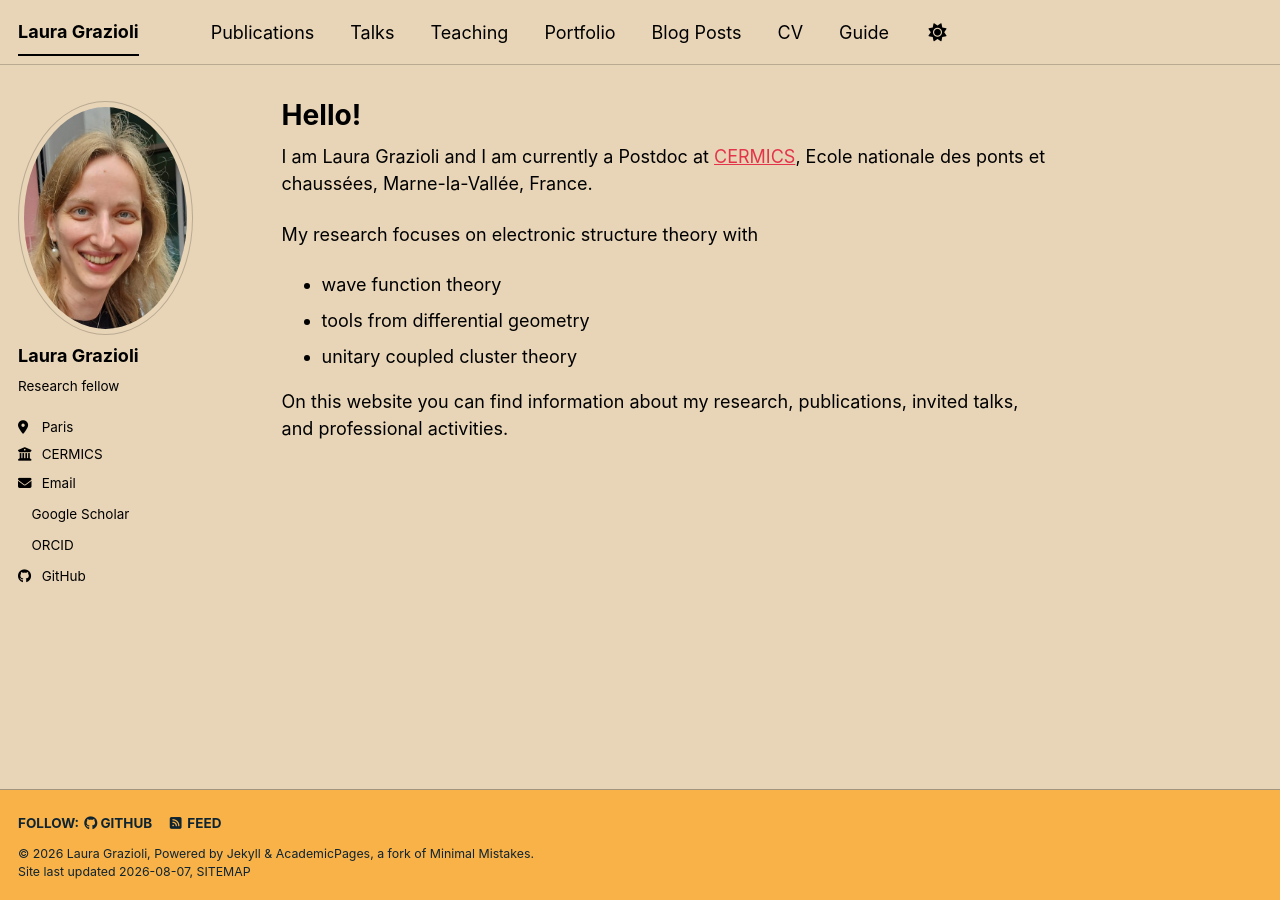
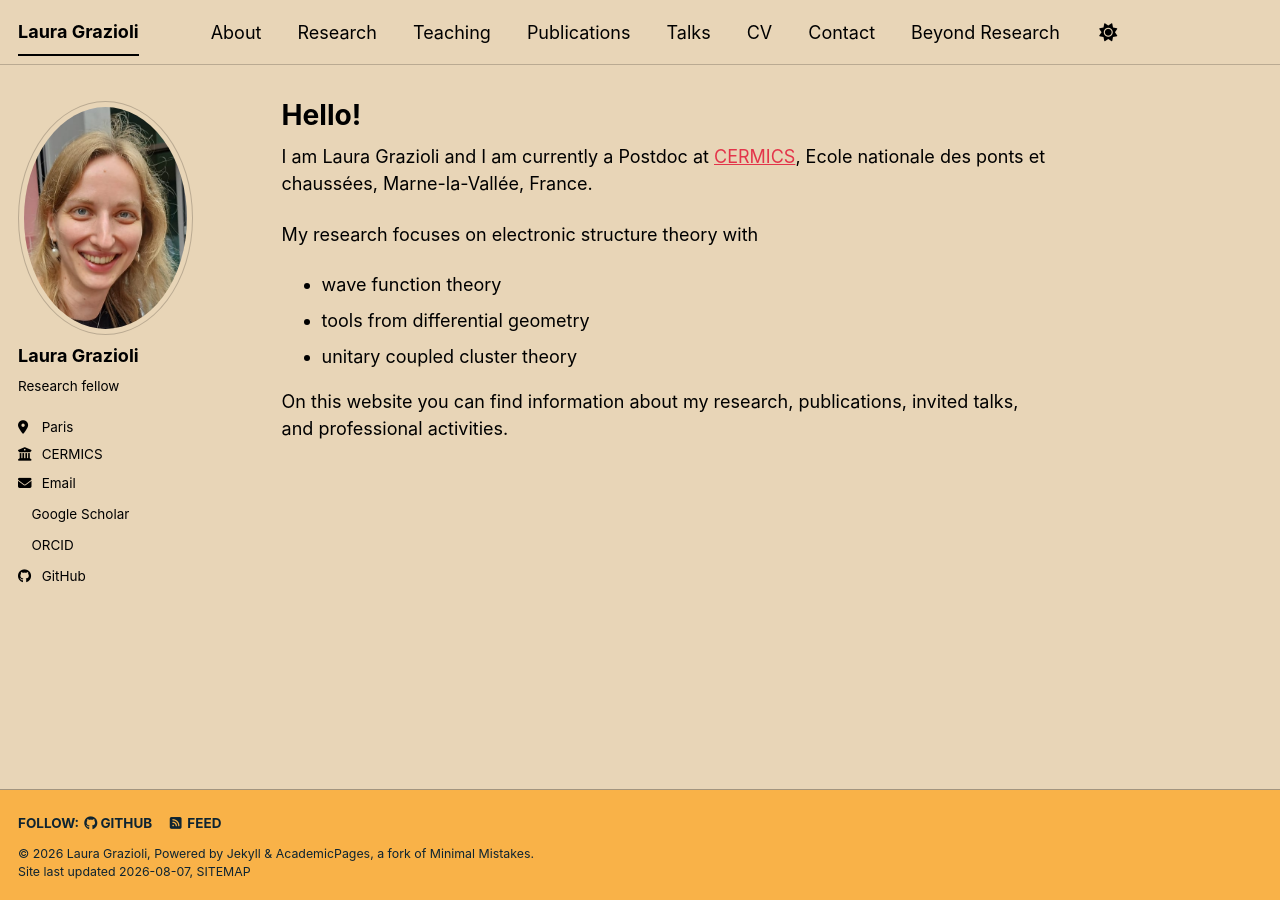
Before and after one commit to LauraGrazioli/lauragrazioli.github.io, a Jekyll site: the page built from _pages/about.md, in a window 1280 px wide. Built offline with Jekyll 4.4.1, drawn with Linux system fonts in a browser that asks for light colours; a style sheet for code colours, icons or effects is not loaded.

Commit message:
Add files via upload

```diff
--- a/_data/navigation.yml
+++ b/_data/navigation.yml
@@ -8,26 +8,26 @@
 #      Markdown formatted page while the second is generated using JSON.
 
 main:
+  - title: "About"
+    url: /
+
+  - title: "Research"
+    url: /research/
+
+  - title: "Teaching"
+    url: /teaching/
+
   - title: "Publications"
     url: /publications/
 
   - title: "Talks"
     url: /talks/
 
-  - title: "Teaching"
-    url: /teaching/
-
-  - title: "Portfolio"
-    url: /portfolio/
-
-  - title: "Blog Posts"
-    url: /year-archive/
-
   - title: "CV"
     url: /cv/
 
-  # - title: "CV"
-  #   url: /cv-json/
+  - title: "Contact"
+    url: /contact/
 
-  - title: "Guide"
-    url: /markdown/
+  - title: "Beyond Research"
+    url: /beyond-research/
```
